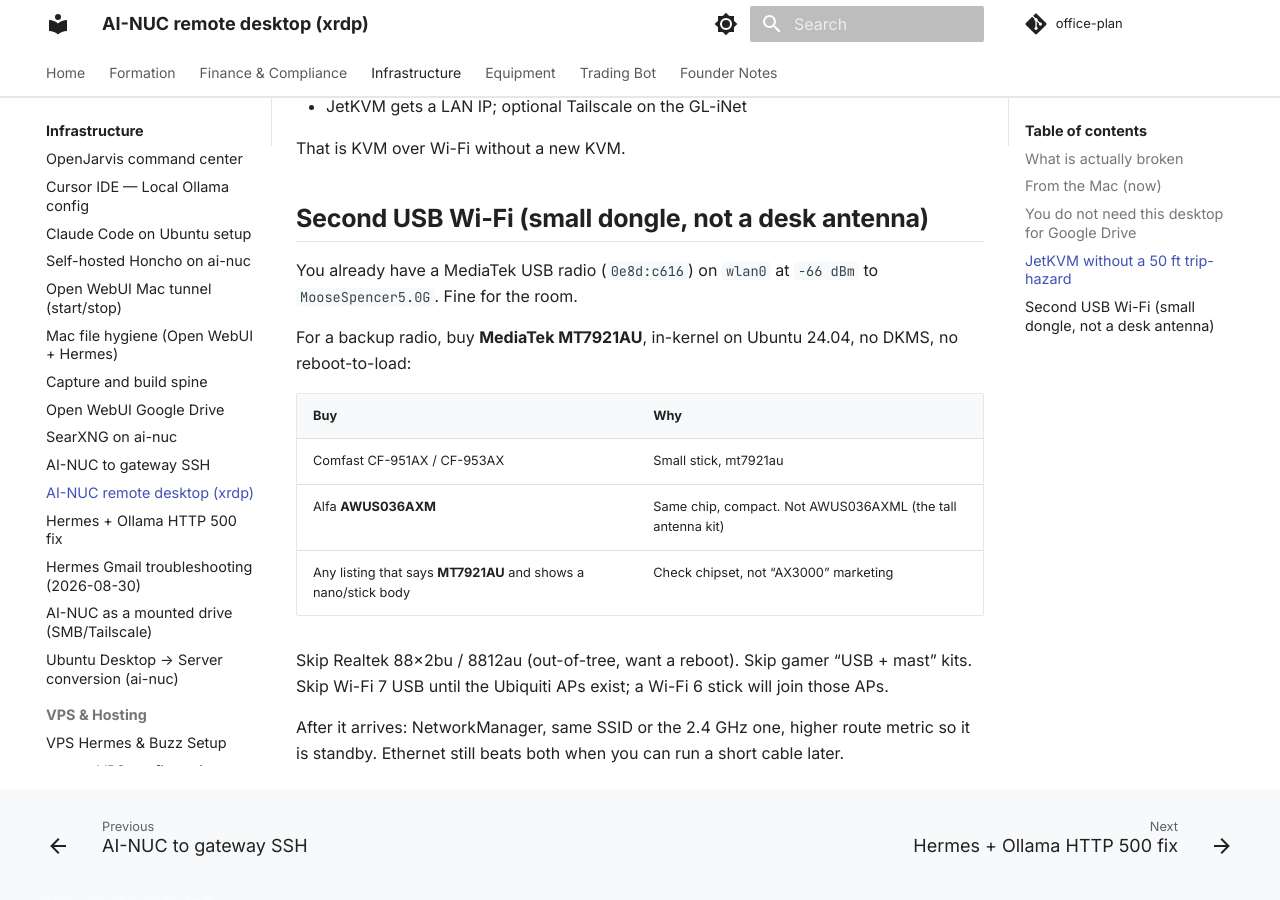
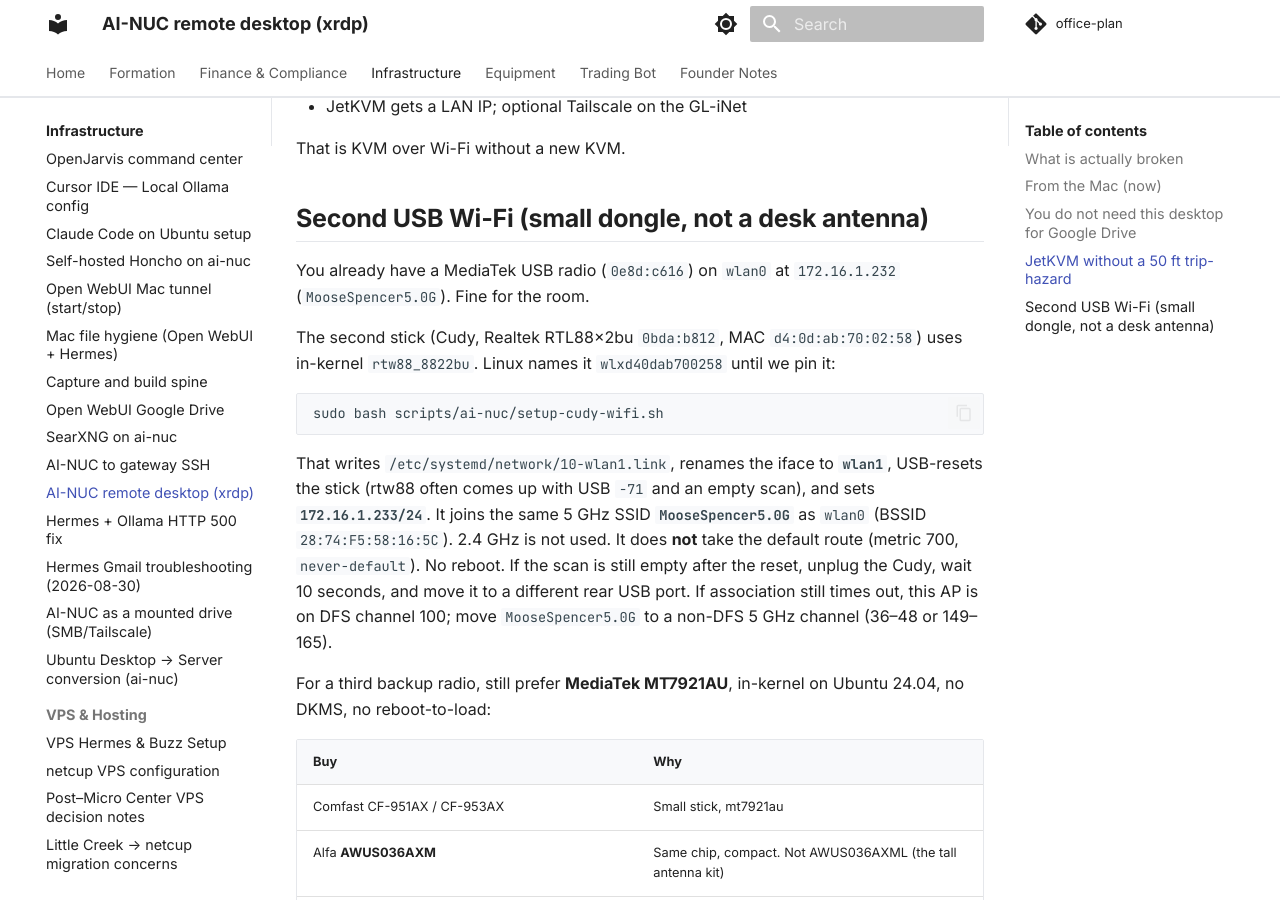
Before and after one commit to bryanwills/office-plan, an MkDocs documentation site: the page built from docs/infrastructure/ai-nuc-remote-desktop.md, in a window 1280 px wide and 900 px high, scrolled down 1708 px. Built offline with MkDocs 1.6.1 and Material for MkDocs 9.7.7, drawn with Linux system fonts in a browser that asks for light colours; comment, search, counter and statistics services are not loaded.

Commit message:
feat(infra): pin the Cudy USB radio as wlan1 on 5 GHz
Keep the second stick on MooseSpencer5.0G at 172.16.1.233 without stealing wlan0's default route.

Co-authored-by: Cursor <cursoragent@cursor.com>

````diff
--- a/docs/infrastructure/ai-nuc-remote-desktop.md
+++ b/docs/infrastructure/ai-nuc-remote-desktop.md
@@ -62,9 +62,17 @@ That is KVM over Wi-Fi without a new KVM.
 
 ## Second USB Wi-Fi (small dongle, not a desk antenna)
 
-You already have a MediaTek USB radio (`0e8d:c616`) on `wlan0` at `-66 dBm` to `MooseSpencer5.0G`. Fine for the room.
+You already have a MediaTek USB radio (`0e8d:c616`) on `wlan0` at `172.16.1.232` (`MooseSpencer5.0G`). Fine for the room.
 
-For a backup radio, buy **MediaTek MT7921AU**, in-kernel on Ubuntu 24.04, no DKMS, no reboot-to-load:
+The second stick (Cudy, Realtek RTL88x2bu `0bda:b812`, MAC `d4:0d:ab:70:02:58`) uses in-kernel `rtw88_8822bu`. Linux names it `wlxd40dab700258` until we pin it:
+
+```bash
+sudo bash scripts/ai-nuc/setup-cudy-wifi.sh
+```
+
+That writes `/etc/systemd/network/10-wlan1.link`, renames the iface to **`wlan1`**, USB-resets the stick (rtw88 often comes up with USB `-71` and an empty scan), and sets **`172.16.1.233/24`**. It joins the same 5 GHz SSID **`MooseSpencer5.0G`** as `wlan0` (BSSID `28:74:F5:58:16:5C`). 2.4 GHz is not used. It does **not** take the default route (metric 700, `never-default`). No reboot. If the scan is still empty after the reset, unplug the Cudy, wait 10 seconds, and move it to a different rear USB port. If association still times out, this AP is on DFS channel 100; move `MooseSpencer5.0G` to a non-DFS 5 GHz channel (36–48 or 149–165).
+
+For a third backup radio, still prefer **MediaTek MT7921AU**, in-kernel on Ubuntu 24.04, no DKMS, no reboot-to-load:
 
 | Buy | Why |
 |---|---|
````
Also changed, not shown: 2 other files.
